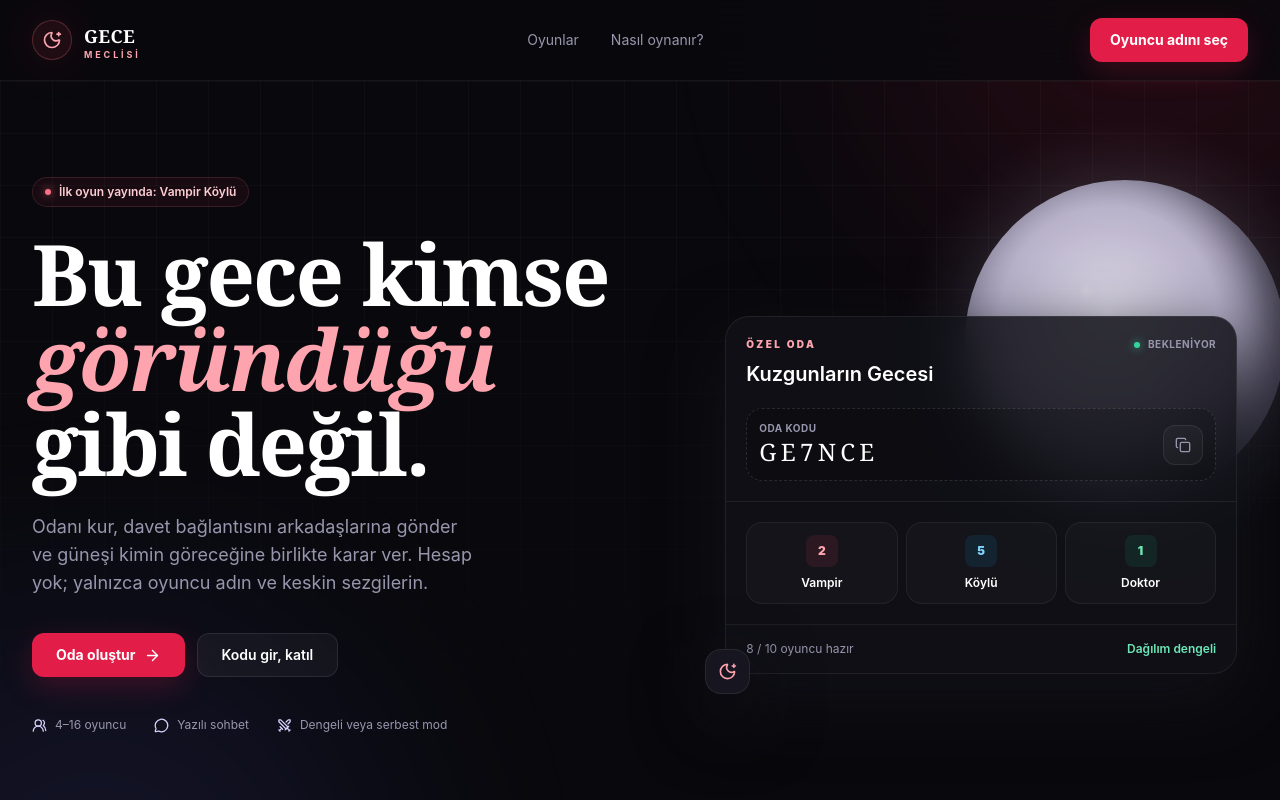
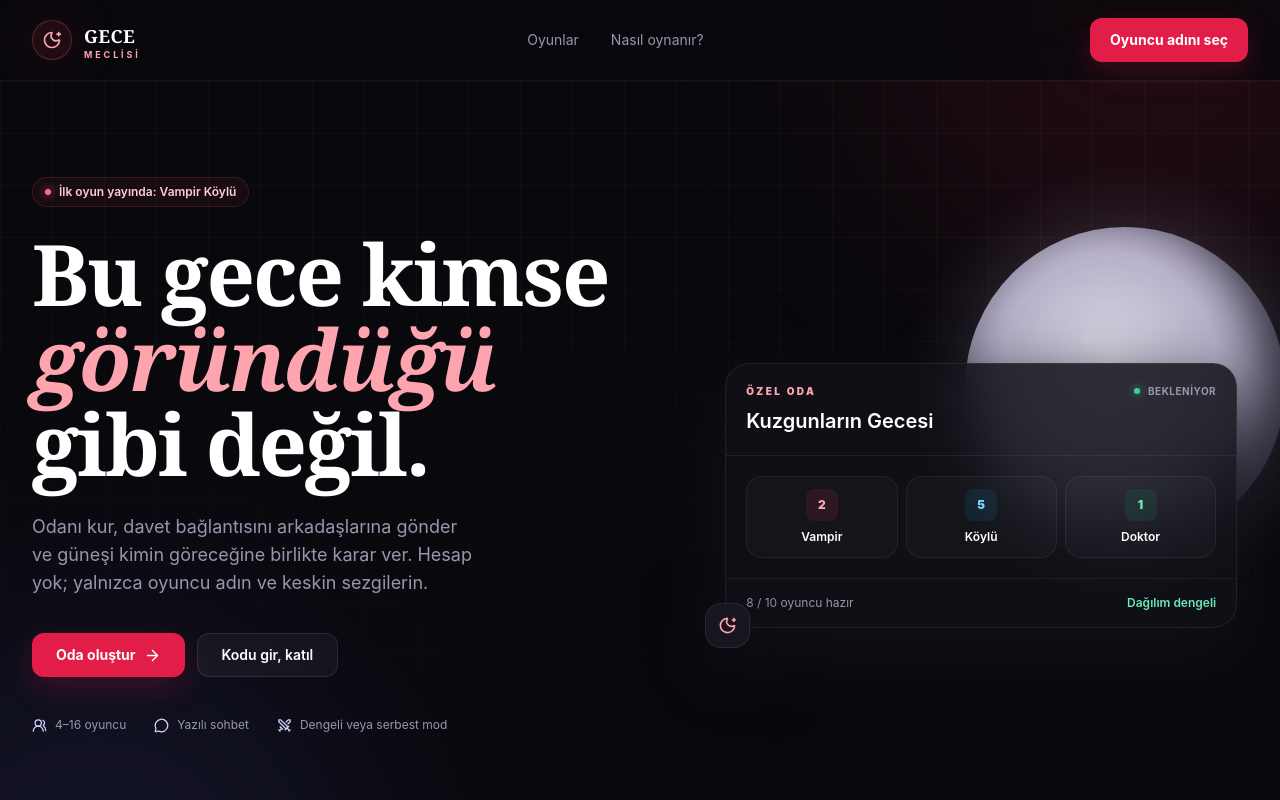
Before and after one commit to sefaytkn/gece-meclisi, a React (Vite) app in the folder client/: page / in a window 1280 px wide. Shown: the top 800 px of the page. Built offline with nearby package versions, Linux system fonts and the light colour scheme.

Commit message:
Remove static room code from homepage

```diff
--- a/client/src/pages/HomePage.tsx
+++ b/client/src/pages/HomePage.tsx
@@ -1,4 +1,4 @@
-import { ArrowRight, Copy, LockKeyhole, MessageCircle, MoonStar, ShieldCheck, Swords, UsersRound } from "lucide-react";
+import { ArrowRight, LockKeyhole, MessageCircle, MoonStar, ShieldCheck, Swords, UsersRound } from "lucide-react";
 import { Link } from "react-router-dom";
 import { PageShell } from "../components/PageShell";
 
@@ -51,13 +51,6 @@ export function HomePage() {
                   </div>
                   <span className="status-dot status-online">Bekleniyor</span>
                 </div>
-                <div className="mt-5 flex items-center gap-2 rounded-2xl border border-dashed border-white/[.12] bg-black/20 p-3">
-                  <div className="min-w-0 flex-1">
-                    <p className="text-[10px] font-bold uppercase tracking-wider text-mist">ODA KODU</p>
-                    <p className="font-display text-2xl tracking-[.18em] text-white">GE7NCE</p>
-                  </div>
-                  <button className="btn-icon" aria-label="Örnek oda kodunu kopyala"><Copy size={16} /></button>
-                </div>
               </div>
               <div className="grid grid-cols-3 gap-2 p-5">
                 {[
```
